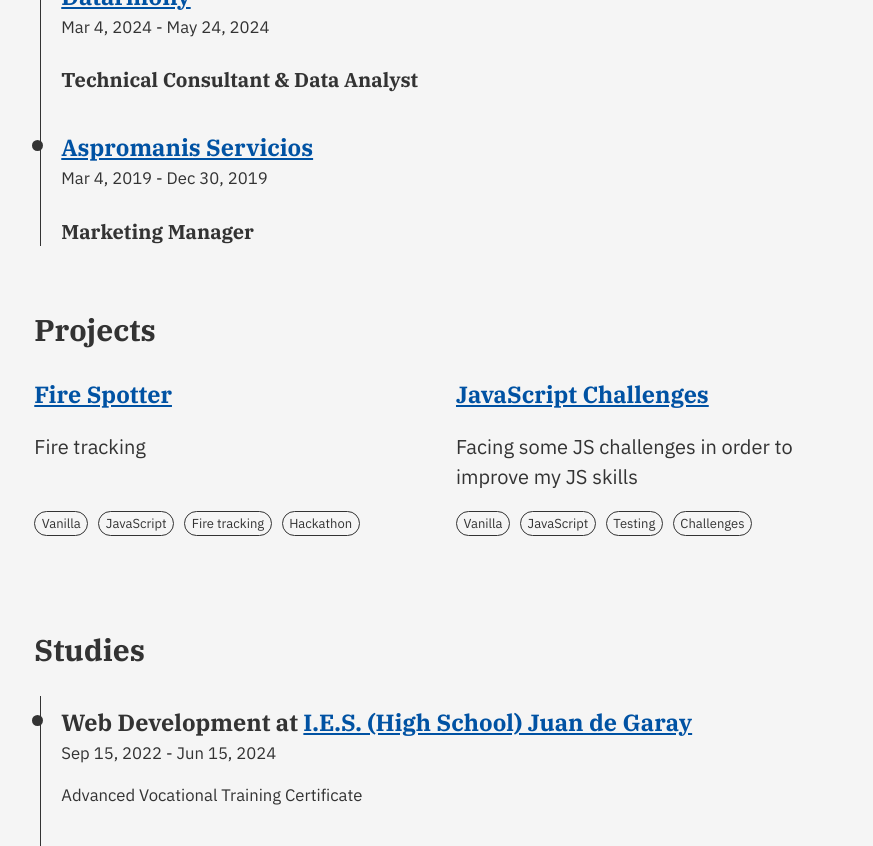
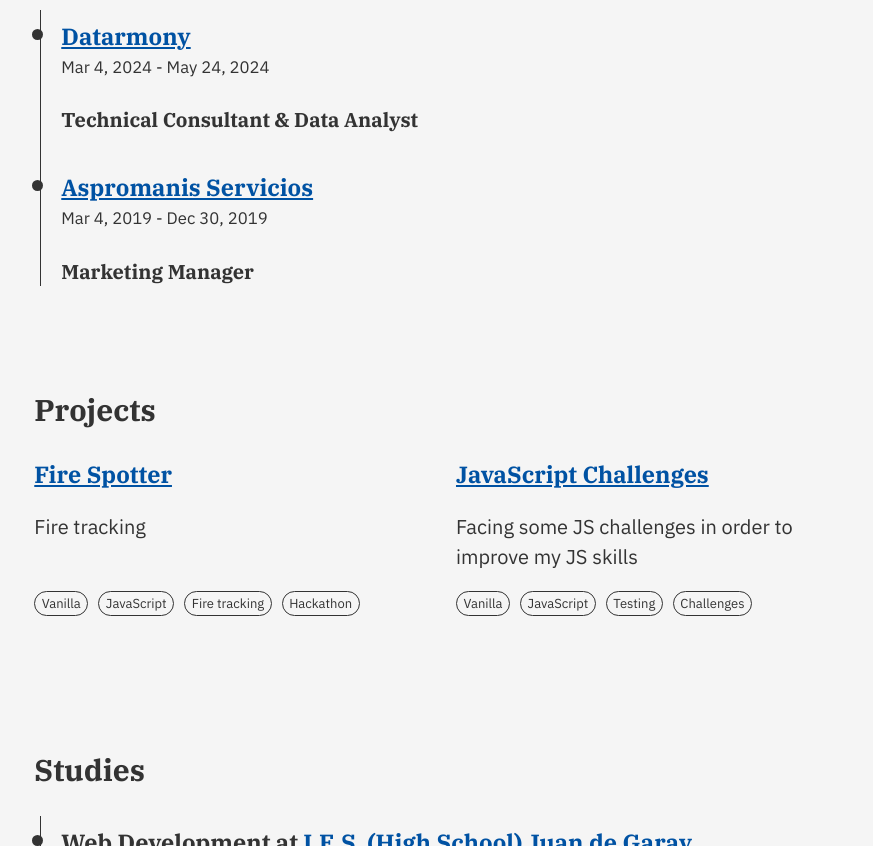
Before and after one commit to pabcrudel/pabcrudel.github.io, an Astro site: page / in a window 1280 px wide. Shown: the part 638-1484 px from the top of the page, without its empty margins (194-1067 px from the left). Built offline with nearby package versions, Linux system fonts and the light colour scheme; Astro itself is replaced by a stand-in of ours.

Commit message:
feat: Increase space between sections

```diff
--- a/src/pages/index.astro
+++ b/src/pages/index.astro
@@ -93,7 +93,7 @@
 <style is:global>
   /* Increase space between section inside main */
   main > section:not(:last-child) {
-    margin-bottom: 3em;
+    margin-bottom: 5em;
   }
 
   .chronological ul {
```
